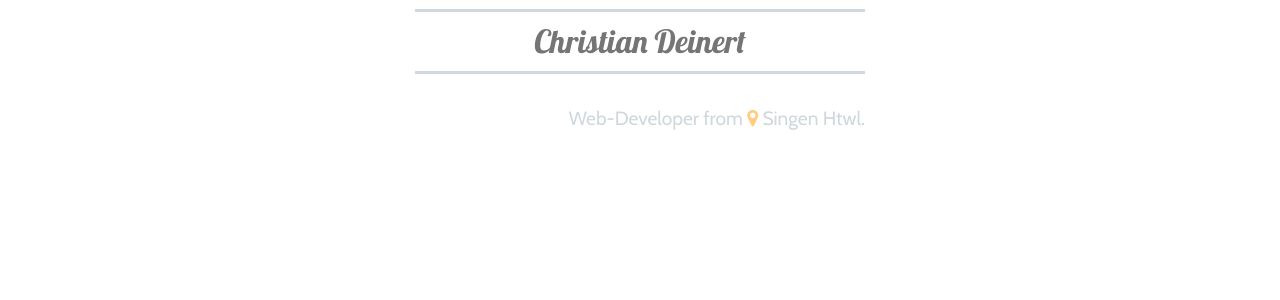
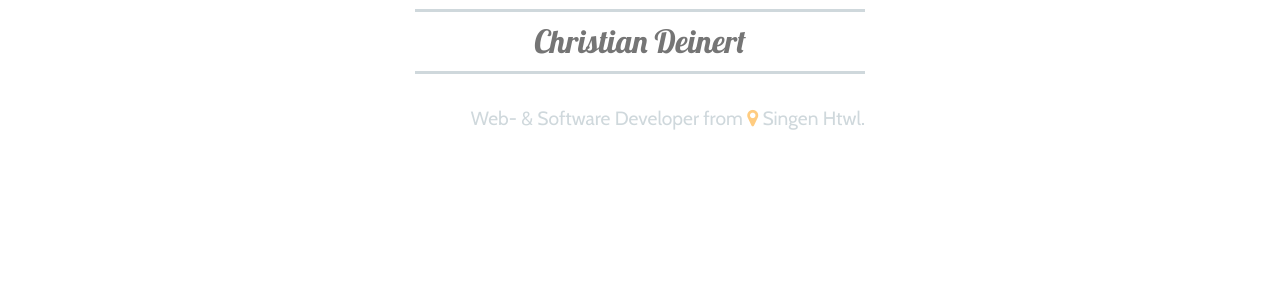
Before and after one commit to ChDeinert/chdeinert.github.io, a Jekyll site: the page built from index.html, in a window 1280 px wide. Shown: the part 362-662 px from the top of the page. Built offline with Jekyll 4.4.1, drawn with Linux system fonts in a browser that asks for light colours; nearby versions of some CDN libraries.

Commit message:
Starting a new Job

```diff
--- a/_data/informations.yml
+++ b/_data/informations.yml
@@ -10,6 +10,7 @@
 - {icon: 'icon-csharp', name: 'C#', level: 1, description: 'Got the basics'}
 
 work-history:
+- {time-from: '05.2016', time-to: 'Now', job: 'Software Developer', company: 'coliquio GmbH', description: ''}
 - {time-from: '06.2009', time-to: '12.2015', job: 'Information technology officer', company: 'MCQ TECH GmbH', description: '<ul><li>Development, maintenance and modernization of the Intranet and its applications</li><li>Database development and maintenance</li><li>Administration of the VMWare Environment</li></ul>'}
 - {time-from: '09.2006', time-to: '06.2009', job: 'Apprenticeship as Information technology officer', company: 'MCQ TECH GmbH', description: ''}
 - {time-from: '02.2006', time-to: '09.2006', job: 'Civilian service', company: 'Pestalozzi Kinder- und Jugenddorf Wahlwies', description: 'Assistance of leisure education'}
--- a/_layouts/default.html
+++ b/_layouts/default.html
@@ -13,7 +13,7 @@
                 <header>
                     <p class="hero-left">Hi! I'm</p>
                     <h1>Christian Deinert</h1>
-                    <p class="hero-right">Web-Developer from <a href="https://www.google.de/maps/place/Singen+(Hohentwiel)/@47.7568506,8.7973657,12z/data=!3m1!4b1!4m2!3m1!1s0x479a7d33fa8afe9f:0xa3f9f94099cb2cef" target="_blank"><i class="fa fa-map-marker"></i> Singen Htwl.</a></p>
+                    <p class="hero-right">Web- &amp; Software Developer from <a href="https://www.google.de/maps/place/Singen+(Hohentwiel)/@47.7568506,8.7973657,12z/data=!3m1!4b1!4m2!3m1!1s0x479a7d33fa8afe9f:0xa3f9f94099cb2cef" target="_blank"><i class="fa fa-map-marker"></i> Singen Htwl.</a></p>
                 </header>
             </div>
         </section>
```
